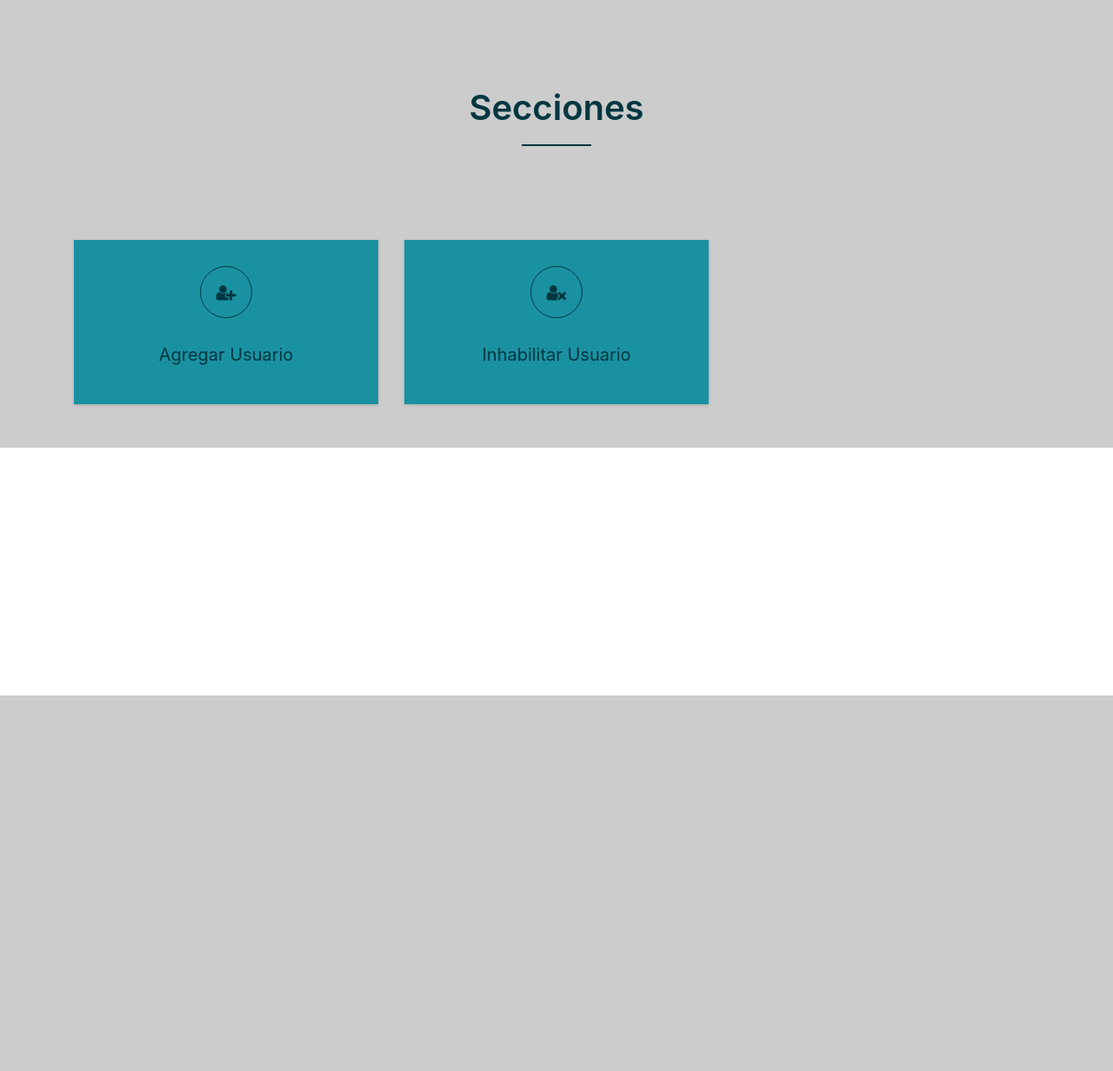
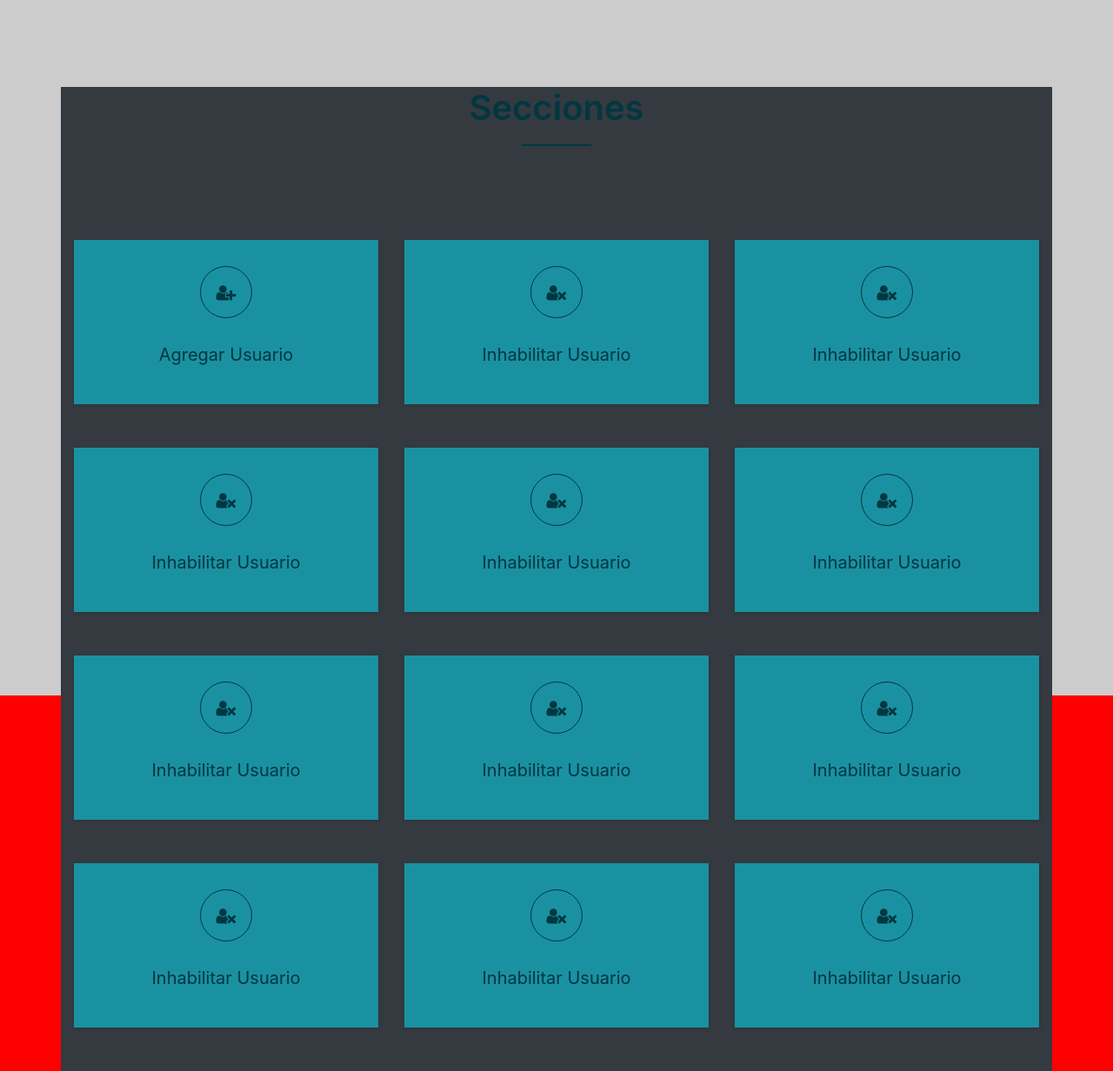
Before and after one commit to Pastorsin/orquesta-escuela-berisso, a Flask app: page /sections in a window 1280 px wide. Shown: the whole page at 87% size. Before the commit the page ends 800 px from the top, so only its background shows below. Run offline with Flask 2, Linux system fonts and the light colour scheme; some libraries are stand-ins or nearby versions.

Commit message:
Agregué las correcciones

```diff
--- a/flaskps/static/home/sections.css
+++ b/flaskps/static/home/sections.css
@@ -1,3 +1,6 @@
+body {
+	background-color: red!important;
+}
 .section-title {
 	position: relative
 }
--- a/flaskps/templates/home/secciones.html
+++ b/flaskps/templates/home/secciones.html
@@ -7,9 +7,9 @@
 {% endblock%}
 
 {% block body %}
-	<div id="section-container">
-		<section class="services pt-100 pb-50" id="services">
-         <div class="container">
+	<div id="section-container" class="container-fluid h-100 p-0">
+		<section class="services pt-100 pb-50 h-100" id="services">
+         <div class="container bg-dark">
             <div class="row">
                <div class="col-xl-6 mx-auto text-center">
                   <div class="section-title mb-100">
@@ -17,7 +17,7 @@
                   </div>
                </div>
             </div>
-            <div class="row">
+            <section class="row">
                <div class="col-lg-4 col-md-6">
                   <!-- Single Service -->
                   <a href="">
@@ -34,7 +34,87 @@
                      <h4>Inhabilitar Usuario</h4>
                   </div></a>
                </div>
-            </div>
+               <div class="col-lg-4 col-md-6">
+                  <!-- Single Service -->
+                  <a href="">
+                  <div class="single-service">
+                     <i class="fa fa-user-times"></i>
+                     <h4>Inhabilitar Usuario</h4>
+                  </div></a>
+               </div>
+               <div class="col-lg-4 col-md-6">
+                  <!-- Single Service -->
+                  <a href="">
+                  <div class="single-service">
+                     <i class="fa fa-user-times"></i>
+                     <h4>Inhabilitar Usuario</h4>
+                  </div></a>
+               </div>
+               <div class="col-lg-4 col-md-6">
+                  <!-- Single Service -->
+                  <a href="">
+                  <div class="single-service">
+                     <i class="fa fa-user-times"></i>
+                     <h4>Inhabilitar Usuario</h4>
+                  </div></a>
+               </div>
+               <div class="col-lg-4 col-md-6">
+                  <!-- Single Service -->
+                  <a href="">
+                  <div class="single-service">
+                     <i class="fa fa-user-times"></i>
+                     <h4>Inhabilitar Usuario</h4>
+                  </div></a>
+               </div>
+               <div class="col-lg-4 col-md-6">
+                  <!-- Single Service -->
+                  <a href="">
+                  <div class="single-service">
+                     <i class="fa fa-user-times"></i>
+                     <h4>Inhabilitar Usuario</h4>
+                  </div></a>
+               </div>
+               <div class="col-lg-4 col-md-6">
+                  <!-- Single Service -->
+                  <a href="">
+                  <div class="single-service">
+                     <i class="fa fa-user-times"></i>
+                     <h4>Inhabilitar Usuario</h4>
+                  </div></a>
+               </div>
+               <div class="col-lg-4 col-md-6">
+                  <!-- Single Service -->
+                  <a href="">
+                  <div class="single-service">
+                     <i class="fa fa-user-times"></i>
+                     <h4>Inhabilitar Usuario</h4>
+                  </div></a>
+               </div>
+               <div class="col-lg-4 col-md-6">
+                  <!-- Single Service -->
+                  <a href="">
+                  <div class="single-service">
+                     <i class="fa fa-user-times"></i>
+                     <h4>Inhabilitar Usuario</h4>
+                  </div></a>
+               </div>
+               <div class="col-lg-4 col-md-6">
+                  <!-- Single Service -->
+                  <a href="">
+                  <div class="single-service">
+                     <i class="fa fa-user-times"></i>
+                     <h4>Inhabilitar Usuario</h4>
+                  </div></a>
+               </div>
+               <div class="col-lg-4 col-md-6">
+                  <!-- Single Service -->
+                  <a href="">
+                  <div class="single-service">
+                     <i class="fa fa-user-times"></i>
+                     <h4>Inhabilitar Usuario</h4>
+                  </div></a>
+               </div>
+            </section>
          </div>
       </section>
 	</div>
```
